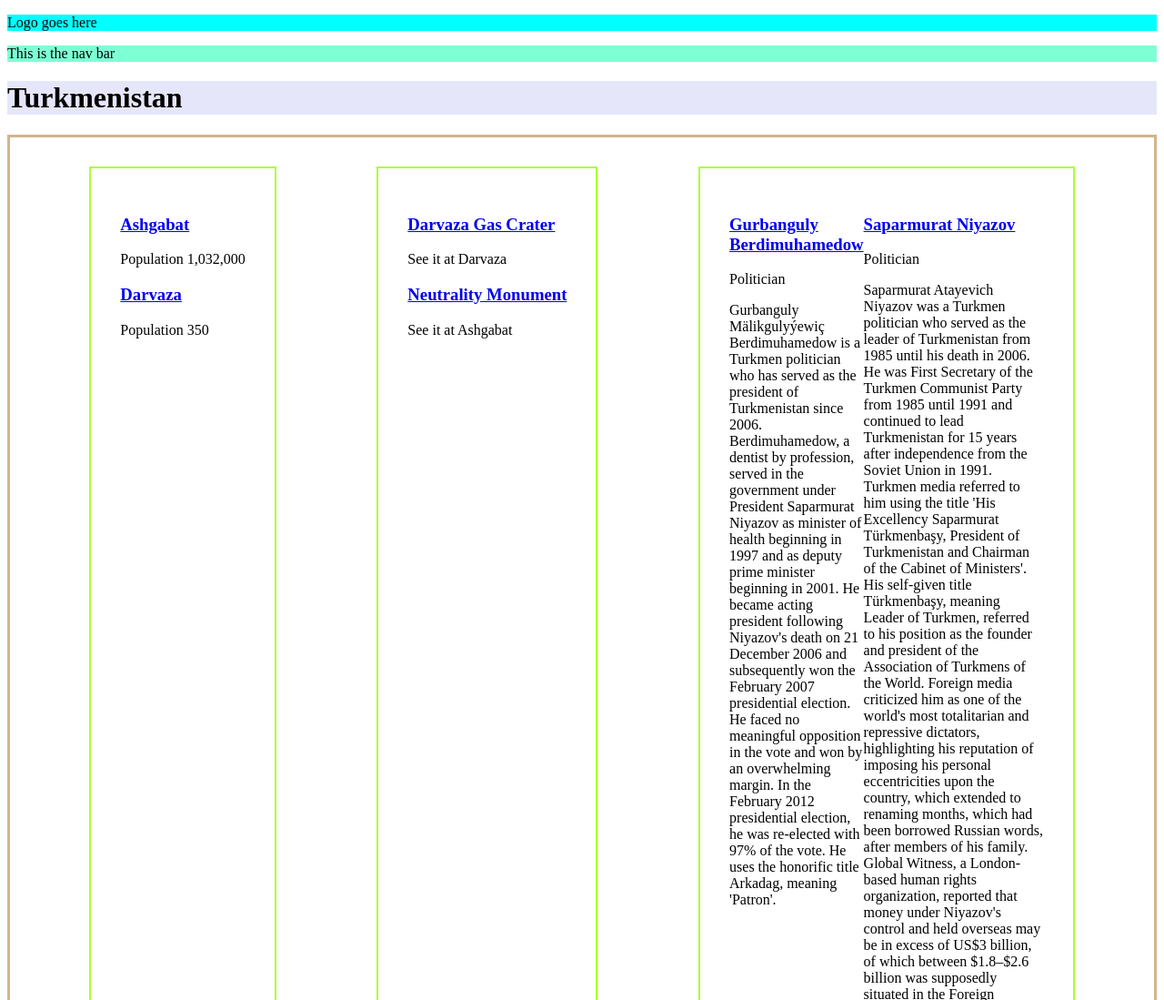
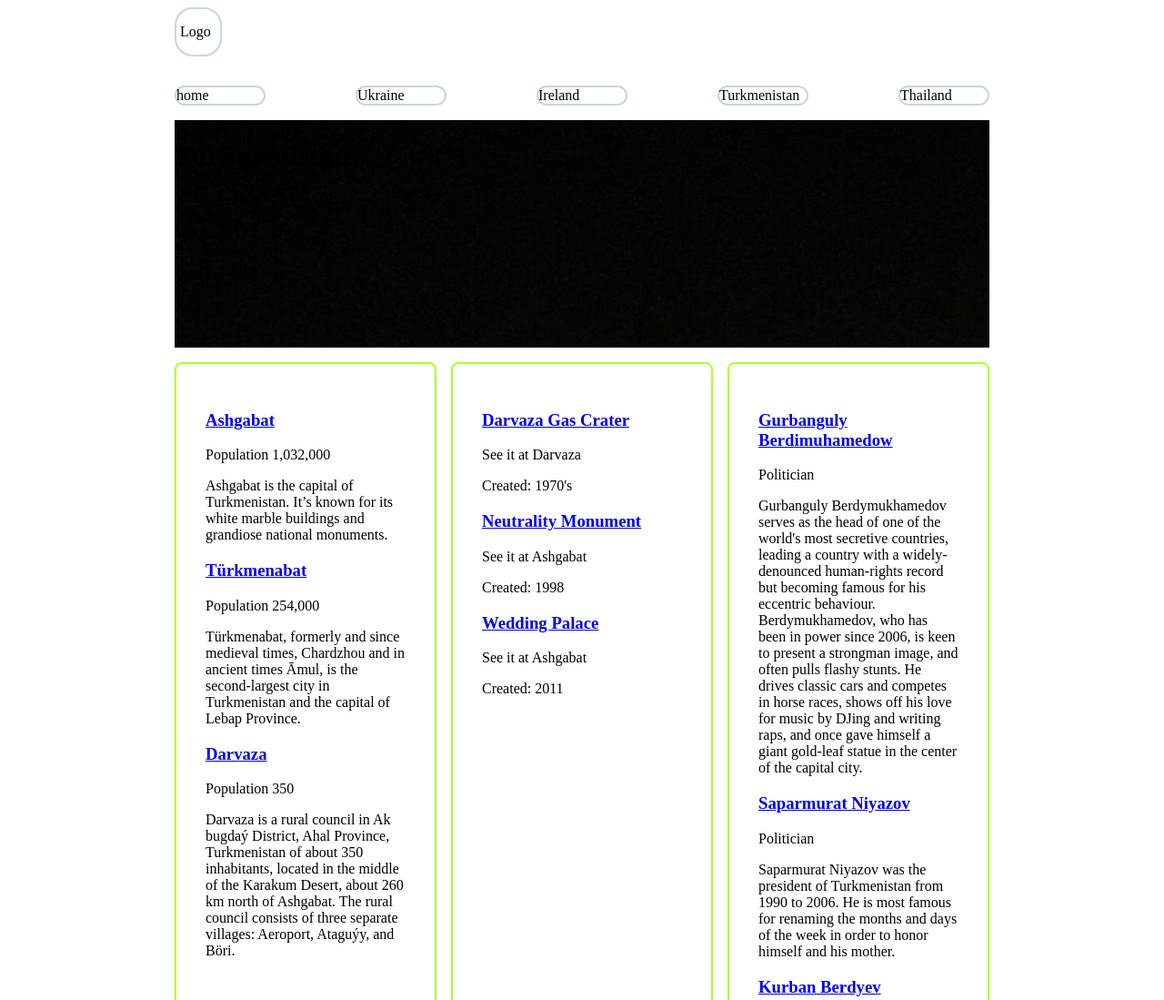
Before and after one commit to NSS-Day-Cohort-55/automated-world-valerie-thomas-illusion-transmitters, a plain HTML site: page countryHTMLs/turkmen.html in a window 1280 px wide. Shown: the top 1099 px of the page at 91% size. Drawn offline with Linux system fonts and the light colour scheme.

Commit message:
more object data

```diff
--- a/countryHTMLs/turkmen.html
+++ b/countryHTMLs/turkmen.html
@@ -9,15 +9,22 @@
 </head>
 <body>
     <header>
-        <div class="logo"><p>Logo goes here</p></div>
+        <div class="logo"><p>Logo<p></div>
         <!-- <div class="title"><h1>This is a title</h1></div> -->
-        <nav>This is the nav bar</nav>
+        <nav>
+            <div class="navButton">home</div>
+            <div class="navButton">Ukraine</div>
+            <div class="navButton">Ireland</div>
+            <div class="navButton">Turkmenistan</div>
+            <div class="navButton">Thailand</div>
+        </nav>
     </header>
 
     <main>
         <div class="banner">
-            <h1>Turkmenistan</h1>
+          <h1>Turkmenistan</h1>
         </div>
+
         <!-- This conatains all the infoboxes -->
             <div class="boxes">
                 <div class="cityBox">
--- a/scripts/Turkmenistan/turkmenData.js
+++ b/scripts/Turkmenistan/turkmenData.js
@@ -6,14 +6,21 @@ const cities = [
     {
         name:"Ashgabat",
         pop:"1,032,000",
-        url:"https://en.wikipedia.org/wiki/Ashgabat"
+        url:"https://en.wikipedia.org/wiki/Ashgabat",
+        description:"Ashgabat is the capital of Turkmenistan. It’s known for its white marble buildings and grandiose national monuments."
     },
-
+    {
+        name:"Türkmenabat",
+        pop:"254,000",
+        url:"https://en.wikipedia.org/wiki/T%C3%BCrkmenabat",
+        description:"Türkmenabat, formerly and since medieval times, Chardzhou and in ancient times Āmul, is the second-largest city in Turkmenistan and the capital of Lebap Province."
+    },
     {
         name:"Darvaza",
         pop:"350",
-        url:"https://en.wikipedia.org/wiki/Darvaza#:~:text=Darvaza%20(from%20Persian%3A%20%D8%AF%D8%B1%D9%88%D8%A7%D8%B2%D9%87%2C,260%20km%20north%20of%20Ashgabat."
-    },
+        url:"https://en.wikipedia.org/wiki/Darvaza#:~:text=Darvaza%20(from%20Persian%3A%20%D8%AF%D8%B1%D9%88%D8%A7%D8%B2%D9%87%2C,260%20km%20north%20of%20Ashgabat.",
+        description:"Darvaza is a rural council in Ak bugdaý District, Ahal Province, Turkmenistan of about 350 inhabitants, located in the middle of the Karakum Desert, about 260 km north of Ashgabat. The rural council consists of three separate villages: Aeroport, Ataguýy, and Böri."
+    }
 
 ]
 
@@ -21,12 +28,20 @@ const landmarks = [
     {
         name: "Darvaza Gas Crater",
         location: "Darvaza",
-        url: "https://en.wikipedia.org/wiki/Darvaza_gas_crater"
+        url: "https://en.wikipedia.org/wiki/Darvaza_gas_crater",
+        created: "1970's"
     },
     {
         name: "Neutrality Monument",
         location:  "Ashgabat",
-        url: "https://en.wikipedia.org/wiki/Neutrality_Monument"
+        url: "https://en.wikipedia.org/wiki/Neutrality_Monument",
+        created: 1998
+    },
+    {
+        name: "Wedding Palace",
+        location:  "Ashgabat",
+        url: "https://en.wikipedia.org/wiki/Wedding_Palace_(Ashgabat)",
+        created: 2011
     }
 ]
 
@@ -34,15 +49,21 @@ const celebs = [
     {
         name: "Gurbanguly Berdimuhamedow",
         occupation: "Politician",
-        description: "Gurbanguly Mälikgulyýewiç Berdimuhamedow is a Turkmen politician who has served as the president of Turkmenistan since 2006. Berdimuhamedow, a dentist by profession, served in the government under President Saparmurat Niyazov as minister of health beginning in 1997 and as deputy prime minister beginning in 2001. He became acting president following Niyazov's death on 21 December 2006 and subsequently won the February 2007 presidential election. He faced no meaningful opposition in the vote and won by an overwhelming margin. In the February 2012 presidential election, he was re-elected with 97% of the vote. He uses the honorific title Arkadag, meaning 'Patron'.",
+        description: "Gurbanguly Berdymukhamedov serves as the head of one of the world's most secretive countries, leading a country with a widely-denounced human-rights record but becoming famous for his eccentric behaviour. Berdymukhamedov, who has been in power since 2006, is keen to present a strongman image, and often pulls flashy stunts. He drives classic cars and competes in horse races, shows off his love for music by DJing and writing raps, and once gave himself a giant gold-leaf statue in the center of the capital city.",
         page:"https://en.wikipedia.org/wiki/Gurbanguly_Berdimuhamedow"
     },
     {
         name: "Saparmurat Niyazov",
         occupation: "Politician",
-        description: "Saparmurat Atayevich Niyazov was a Turkmen politician who served as the leader of Turkmenistan from 1985 until his death in 2006. He was First Secretary of the Turkmen Communist Party from 1985 until 1991 and continued to lead Turkmenistan for 15 years after independence from the Soviet Union in 1991. Turkmen media referred to him using the title 'His Excellency Saparmurat Türkmenbaşy, President of Turkmenistan and Chairman of the Cabinet of Ministers'. His self-given title Türkmenbaşy, meaning Leader of Turkmen, referred to his position as the founder and president of the Association of Turkmens of the World. Foreign media criticized him as one of the world's most totalitarian and repressive dictators, highlighting his reputation of imposing his personal eccentricities upon the country, which extended to renaming months, which had been borrowed Russian words, after members of his family. Global Witness, a London-based human rights organization, reported that money under Niyazov's control and held overseas may be in excess of US$3 billion, of which between $1.8–$2.6 billion was supposedly situated in the Foreign Exchange Reserve Fund at Deutsche Bank in Germany.",
+        description: "Saparmurat Niyazov was the president of Turkmenistan from 1990 to 2006. He is most famous for renaming the months and days of the week in order to honor himself and his mother.",
         page:"https://en.wikipedia.org/wiki/Saparmurat_Niyazov"
     },
+    {
+        name: "Kurban Berdyev",
+        occupation: "Soccer Player",
+        description: "Kurban Berdyev is a Turkmenistani football coach and a former Soviet footballer. He is currently a head coach and a vice-president of Rubin.",
+        page:"https://en.wikipedia.org/wiki/Kurban_Berdyev"
+    }
 ]
 
 
--- a/scripts/Turkmenistan/turkmenHTML.js
+++ b/scripts/Turkmenistan/turkmenHTML.js
@@ -6,7 +6,7 @@ export const htmlLandmarkWriter = (uObj) => {
                 <h3>${uObj.name}</h3>
             </a>
             <p>See it at ${uObj.location}</p>
-
+            <p>Created: ${uObj.created}</p>
         </div>`
 }
 
@@ -16,7 +16,7 @@ export const htmlCityWriter = (uObj) => {
                 <h3>${uObj.name}</h3>
             </a>
             <p>Population ${uObj.pop}</p>
-
+            <p>${uObj.description}</p>
         </div>`
 }
 
--- a/styles/turkmen.css
+++ b/styles/turkmen.css
@@ -1,39 +1,88 @@
 
+
+body {
+    display:flex;
+    flex-direction: column;
+    max-width:70%;
+    align-items: flex-start;
+    /* border:solid black 5px; */
+    margin-left:15%;
+}
+header {
+    display: flex;
+    flex-direction: column;
+    width:100%;
+}
 .logo {
-    background-color: aqua;
+    border: solid #C9D6DF 2px;
+    border-radius:20px;
+    max-width: 3em;
+    margin-bottom:2em;
+}
+.logo p {
+    padding-left: .25em;
 }
 
-.title {
-    background-color: antiquewhite;
+nav {
+    display:flex;
+    justify-content: space-between;
+    margin-bottom: 1em;
+
+
 }
-nav {
-    background-color: aquamarine;
+
+.navButton {
+    flex:1;
+    min-width: 6em;
+    border: solid #C9D6DF 2px;
+    border-radius:20px;
+    max-width: 3em;
+
+
+}
+
+main {
+    display:flex;
+    flex-direction: column;
+    max-width:100%;
+    align-items: flex-start;
+
 }
 
 .banner {
+    background-image: url(/Images/turkmenImages/head.jpg);
     background-color: lavender;
+    height:250px;
+    width:100%;
+    margin-bottom: 1em;
 }
 
 .boxes {
     display: flex;
-    border:solid 3px tan;
-    justify-content: space-around;
-    padding: 2em 2em;
+    justify-content: space-between;
 }
 
 .cityBox {
     border: solid 2px greenyellow;
     padding: 2em;
+    margin:0px 1em 0 0em;
+    flex:1;
+    border-radius: 8px;
 
 }
 .landmarkBox {
     border: solid 2px greenyellow;
     padding: 2em;
+    margin:0;
+    flex:1;
+    border-radius: 8px;
 
 }
 .celebrityBox {
-    display:flex;
     border: solid 2px greenyellow;
     padding: 2em;
     max-width: 27vw;
+    margin:0 0 0 1em;
+    flex:1;
+    border-radius: 8px;
 }
--- a/styles/ukraine.css
+++ b/styles/ukraine.css
@@ -57,9 +57,12 @@ main {
     margin-bottom: 1em;
 }
 
+
+
 .boxes {
     display: flex;
     justify-content: space-between;
+    margin: 50px;
 }
 
 .cityBox {
```
Also changed, not shown: Images/turkmenImages/Kurban_Berdyev.jpg (added), Images/turkmenImages/head.jpg (added).
